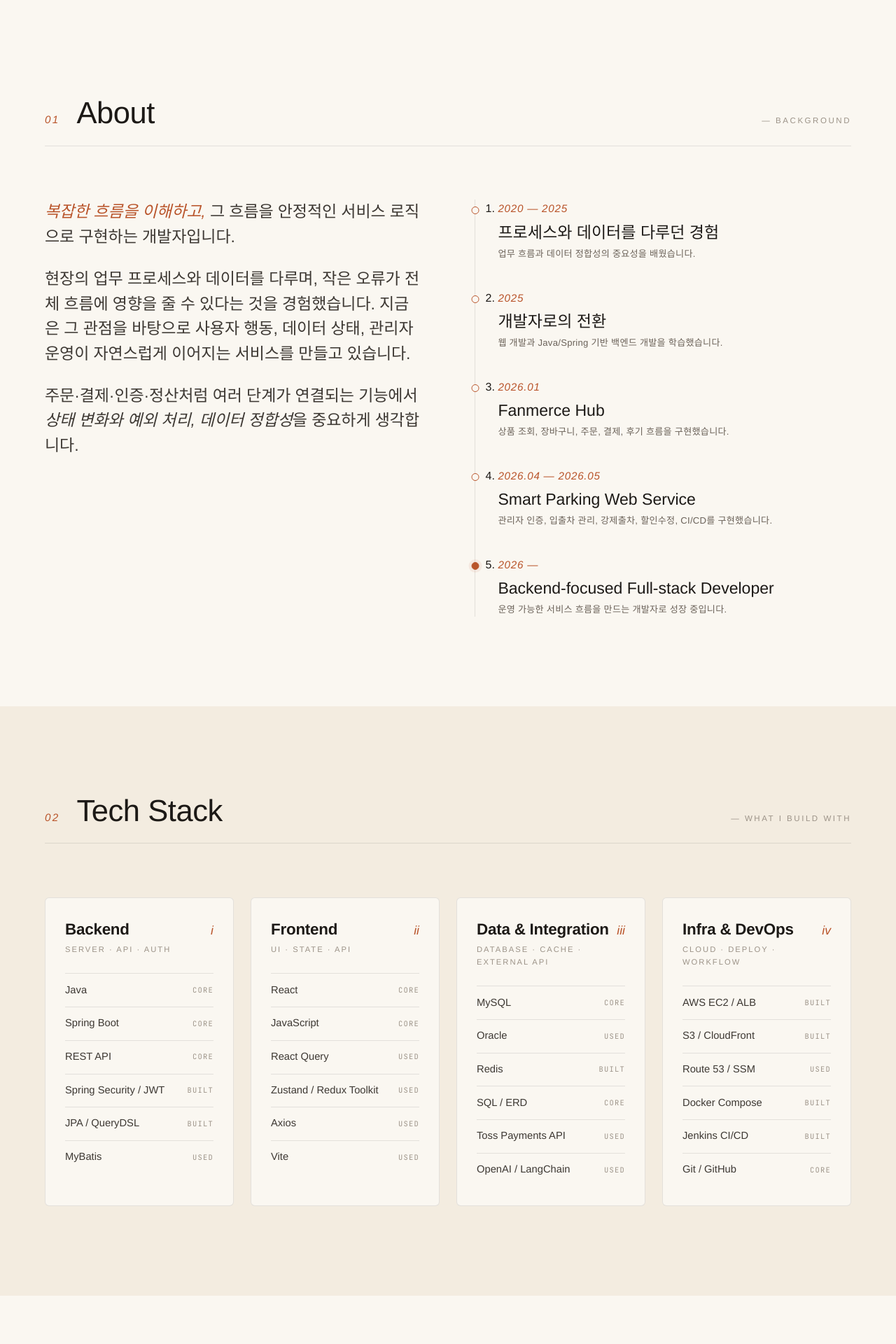
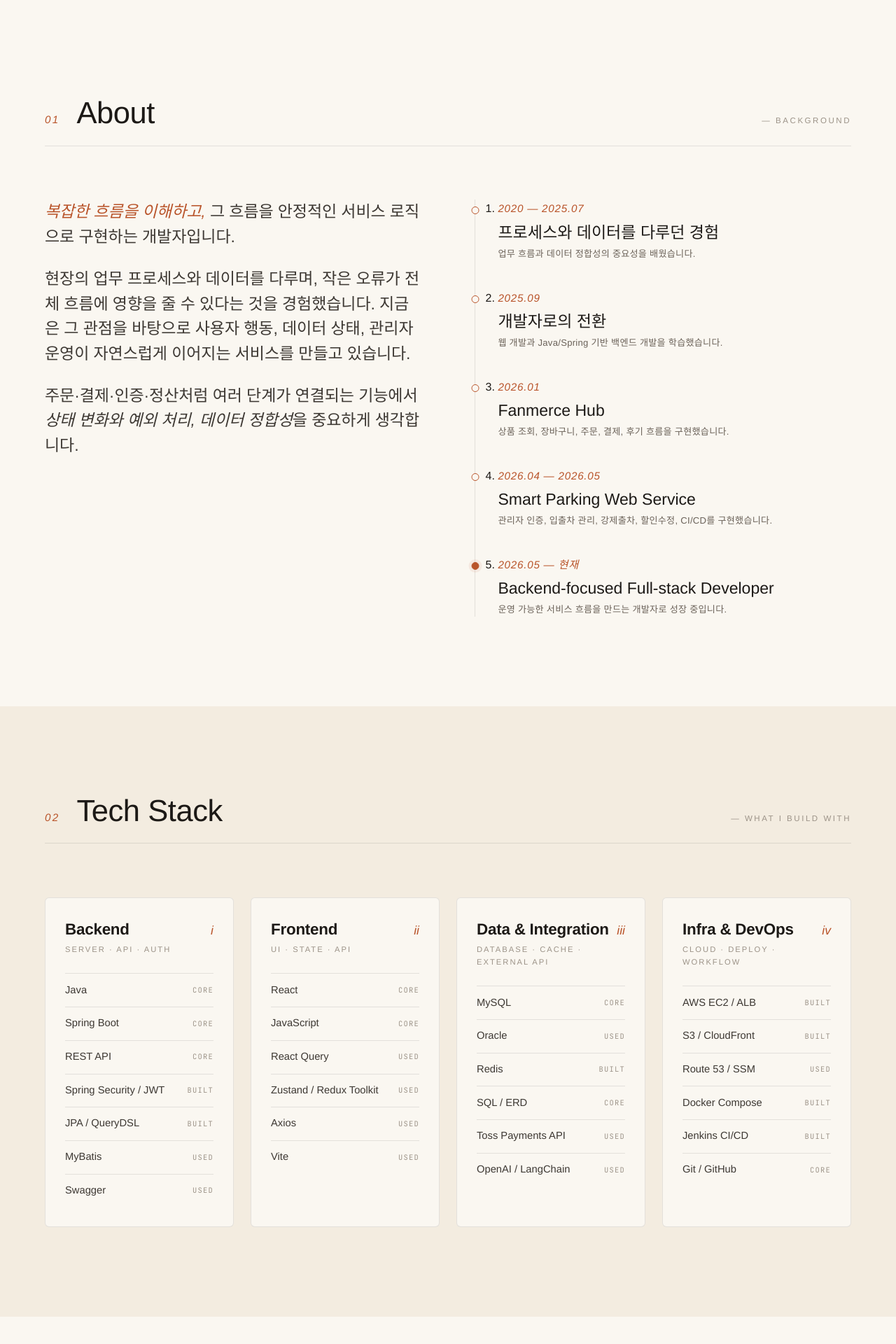
Before and after one commit to KimBoKyung07/portfolio, a React (Vite) app: page / in a window 1280 px wide. Shown: the part 801-2721 px from the top of the page at 70% size. Built offline with nearby package versions, Linux system fonts and the light colour scheme; a web font is replaced by a local one.

Commit message:
update: Swagger 스킬 추가

```diff
--- a/src/components/About.jsx
+++ b/src/components/About.jsx
@@ -1,13 +1,13 @@
 export default function About() {
   const timeline = [
     {
-      year: '2020 — 2025',
+      year: '2020 — 2025.07',
       title: '프로세스와 데이터를 다루던 경험',
       sub: '업무 흐름과 데이터 정합성의 중요성을 배웠습니다.',
       now: false,
     },
     {
-      year: '2025',
+      year: '2025.09',
       title: '개발자로의 전환',
       sub: '웹 개발과 Java/Spring 기반 백엔드 개발을 학습했습니다.',
       now: false,
@@ -25,7 +25,7 @@ export default function About() {
       now: false,
     },
     {
-      year: '2026 —',
+      year: '2026.05 — 현재',
       title: 'Backend-focused Full-stack Developer',
       sub: '운영 가능한 서비스 흐름을 만드는 개발자로 성장 중입니다.',
       now: true,
--- a/src/components/Skills.jsx
+++ b/src/components/Skills.jsx
@@ -11,6 +11,7 @@ export default function Skills() {
         { name: 'Spring Security / JWT', level: 'Built' },
         { name: 'JPA / QueryDSL', level: 'Built' },
         { name: 'MyBatis', level: 'Used' },
+        { name: 'Swagger', level: 'Used' },
       ],
     },
     {
```
